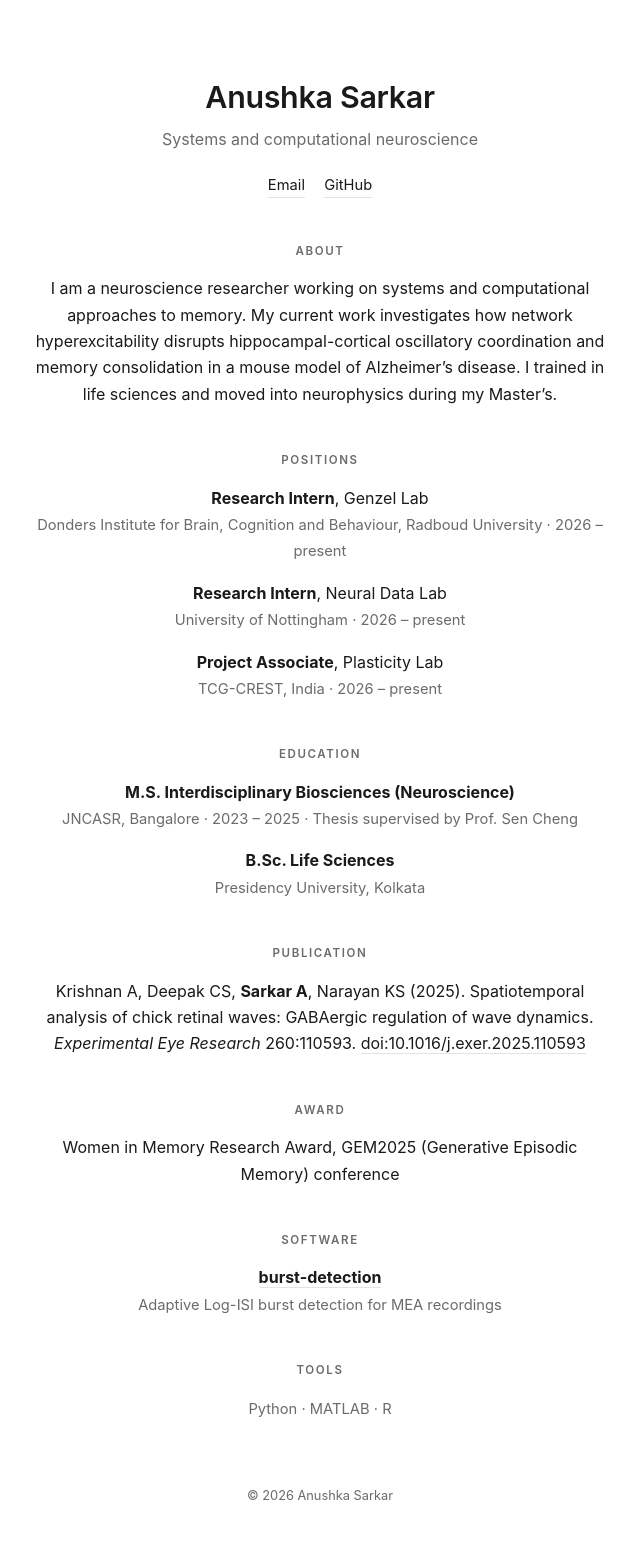
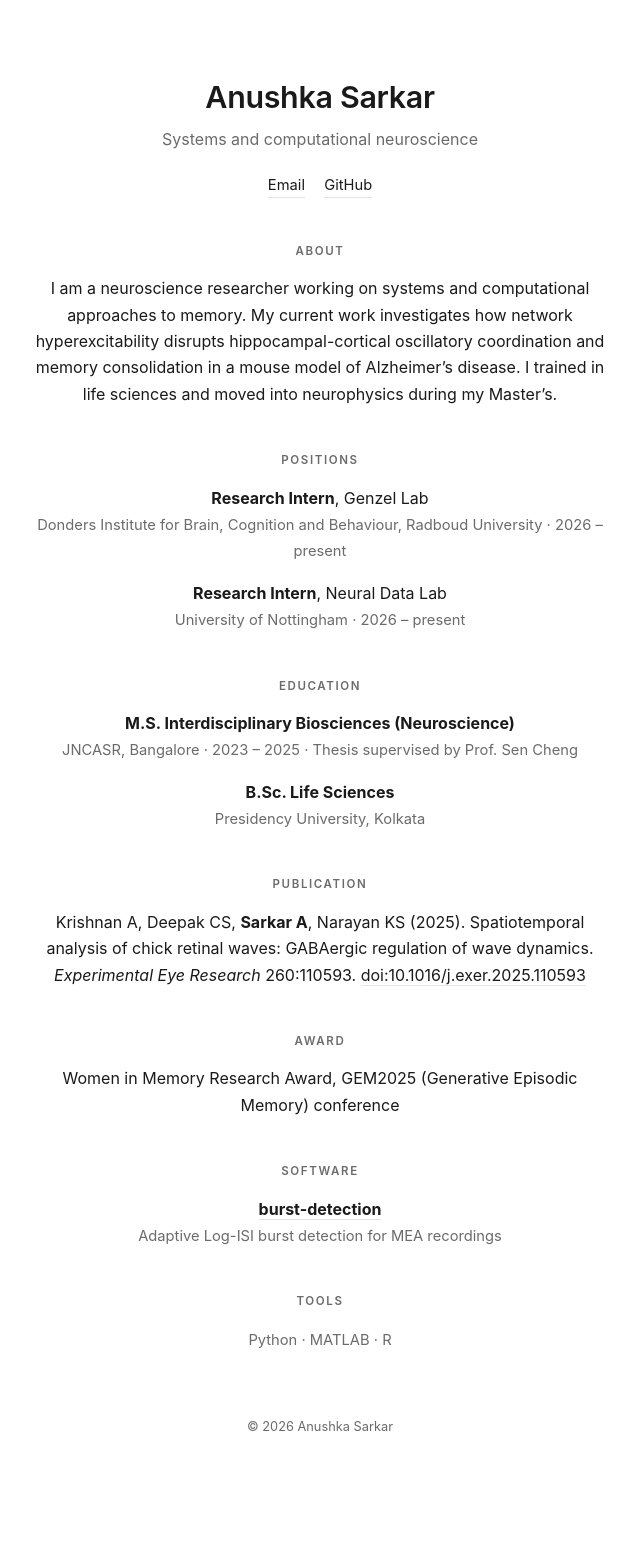
Before and after one commit to Anushkaa007/anushkaa007.github.io, a Jekyll site: the page built from index.md, in a window 1280 px wide. Shown: the whole page, without its empty margins (320-960 px from the left). Built offline with Jekyll 4.4.1, drawn with Linux system fonts in a browser that asks for light colours; our own code applies the rules of GitHub Pages for plain Markdown files; after the commit the page ends 1485 px from its top, so only the background shows below that.

Commit message:
Update index.md

```diff
--- a/index.md
+++ b/index.md
@@ -14,8 +14,6 @@ I am a neuroscience researcher working on systems and computational approaches t
 **Research Intern**, Neural Data Lab<br>
 <span class="meta">University of Nottingham · 2026 – present</span>
 
-**Project Associate**, Plasticity Lab<br>
-<span class="meta">TCG-CREST, India · 2026 – present</span>
 
 ## Education
 
```
